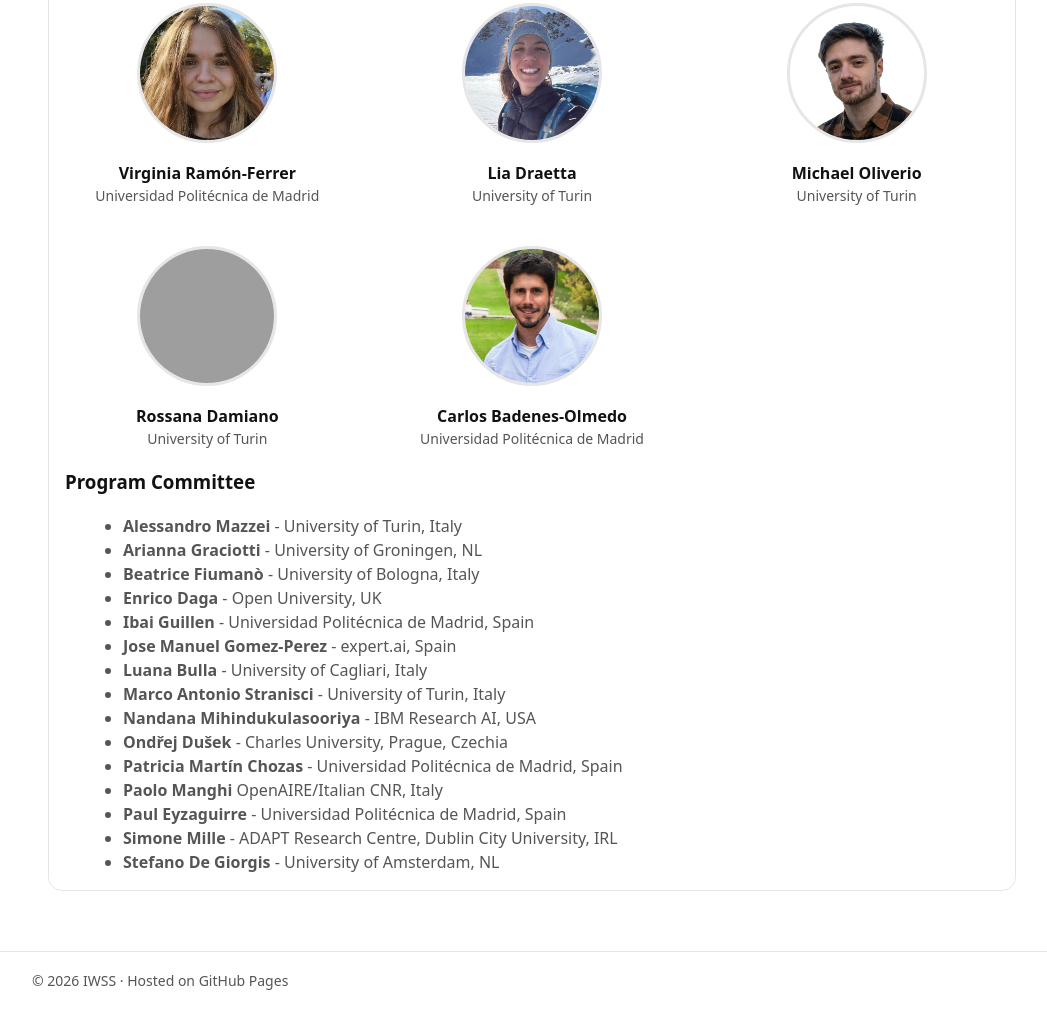
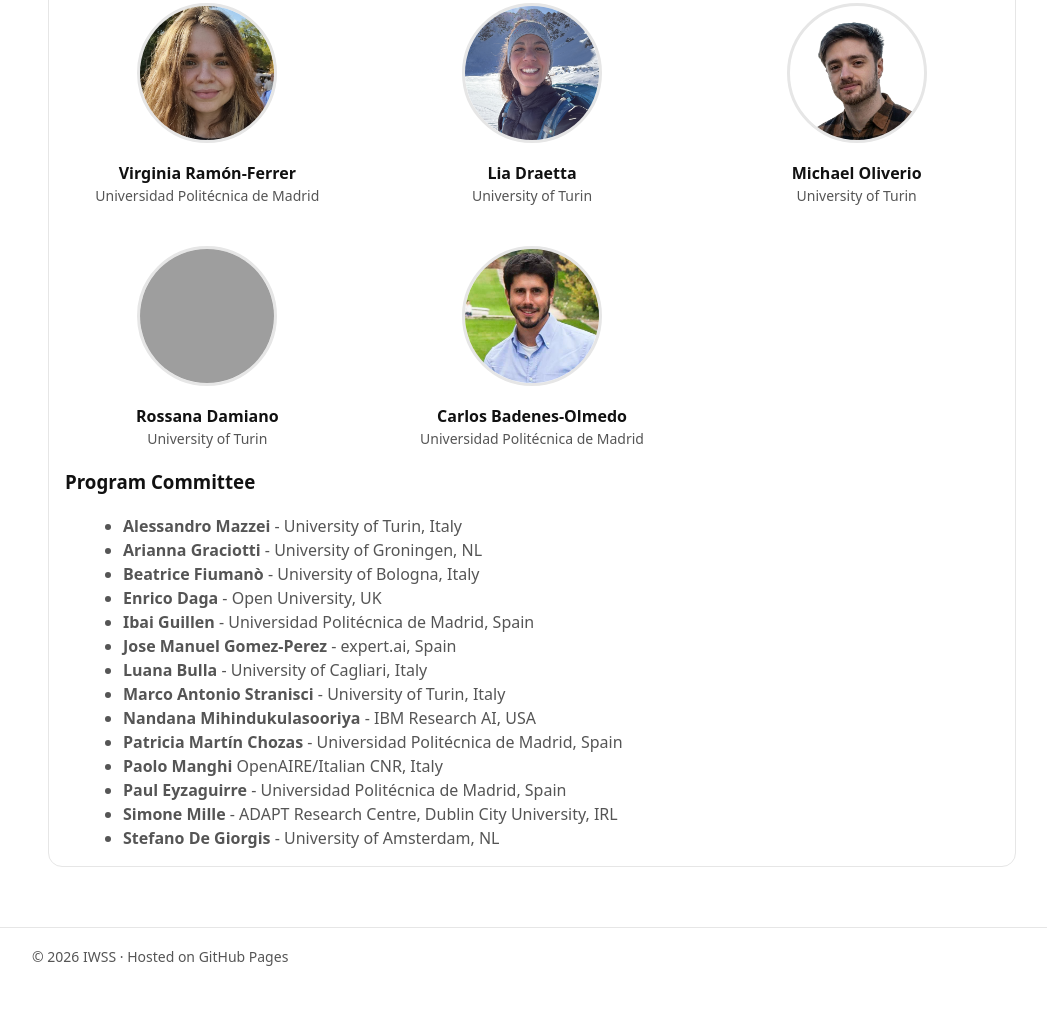
Before and after one commit to iwss-workshop/iwss-workshop.github.io, a plain HTML site: page index.html in a window 1280 px wide. Shown: the part 2822-3831 px from the top of the page, without its empty margins (108-1155 px from the left). After the commit the page ends 3807 px from the top, so only its background shows below. Drawn offline with Linux system fonts and the light colour scheme; grey boxes are pictures that could not be loaded.

Commit message:
Update index.html

```diff
--- a/index.html
+++ b/index.html
@@ -360,7 +360,6 @@
 		  <li><strong>Luana Bulla</strong> - University of Cagliari, Italy</li>
 		  <li><strong>Marco Antonio Stranisci</strong> - University of Turin, Italy</li>
 		  <li><strong>Nandana Mihindukulasooriya</strong> - IBM Research AI, USA</li>
-		  <li><strong>Ondřej Dušek</strong> - Charles University, Prague, Czechia</li>
 		  <li><strong>Patricia Martín Chozas</strong> - Universidad Politécnica de Madrid, Spain</li>
 		  <li><strong>Paolo Manghi</strong> OpenAIRE/Italian CNR, Italy</li>
 		  <li><strong>Paul Eyzaguirre</strong> - Universidad Politécnica de Madrid, Spain</li>
```
